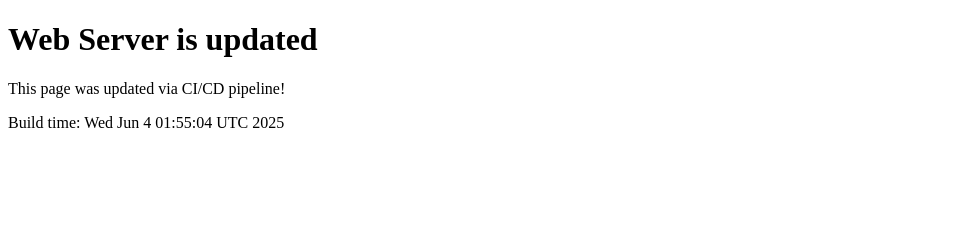
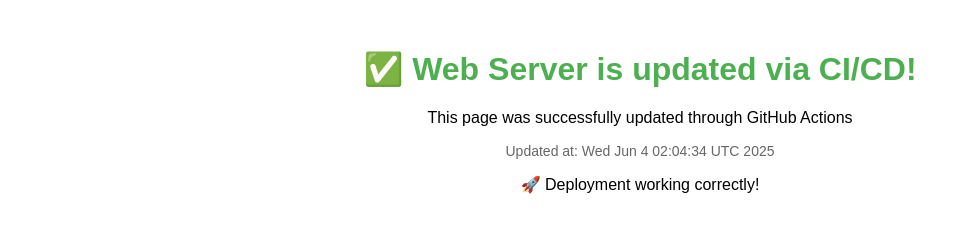
Before and after one commit to hongdune/simple-web-cicd, a plain HTML site: page index.html in a window 1280 px wide. Shown: the whole page, without its empty margins (0-969 px from the left). Drawn offline with Linux system fonts and the light colour scheme.

Commit message:
Update web content with timestamp and styling

```diff
--- a/index.html
+++ b/index.html
@@ -2,10 +2,16 @@
 <html>
 <head>
     <title>Updated Web Server</title>
+    <style>
+        body { font-family: Arial, sans-serif; text-align: center; margin-top: 50px; }
+        h1 { color: #4CAF50; }
+        .timestamp { color: #666; font-size: 14px; }
+    </style>
 </head>
 <body>
-    <h1>Web Server is updated</h1>
-    <p>This page was updated via CI/CD pipeline!</p>
-    <p>Build time: Wed Jun  4 01:55:04 UTC 2025</p>
+    <h1>✅ Web Server is updated via CI/CD!</h1>
+    <p>This page was successfully updated through GitHub Actions</p>
+    <p class="timestamp">Updated at: Wed Jun  4 02:04:34 UTC 2025</p>
+    <p>🚀 Deployment working correctly!</p>
 </body>
 </html>
```
